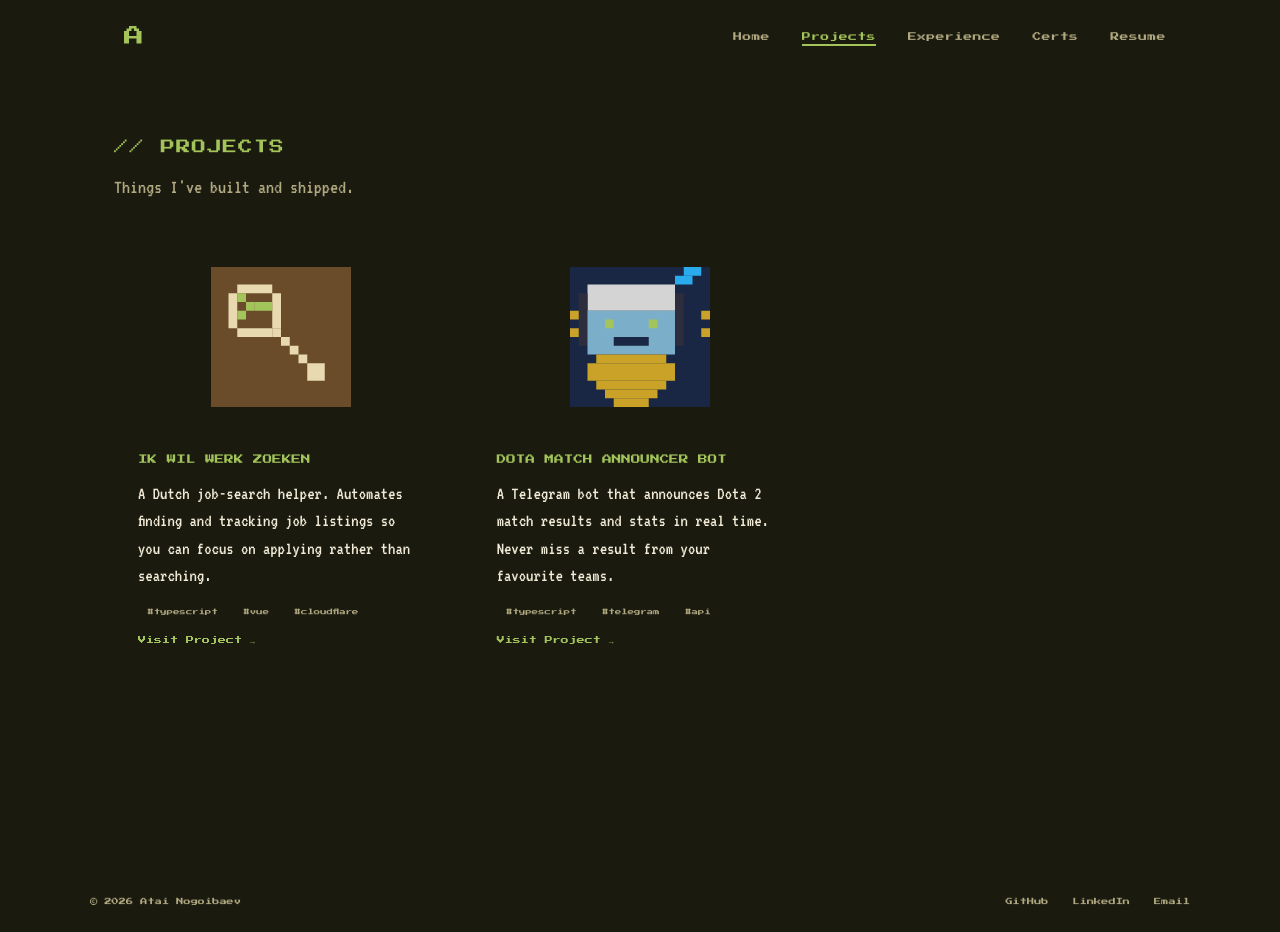
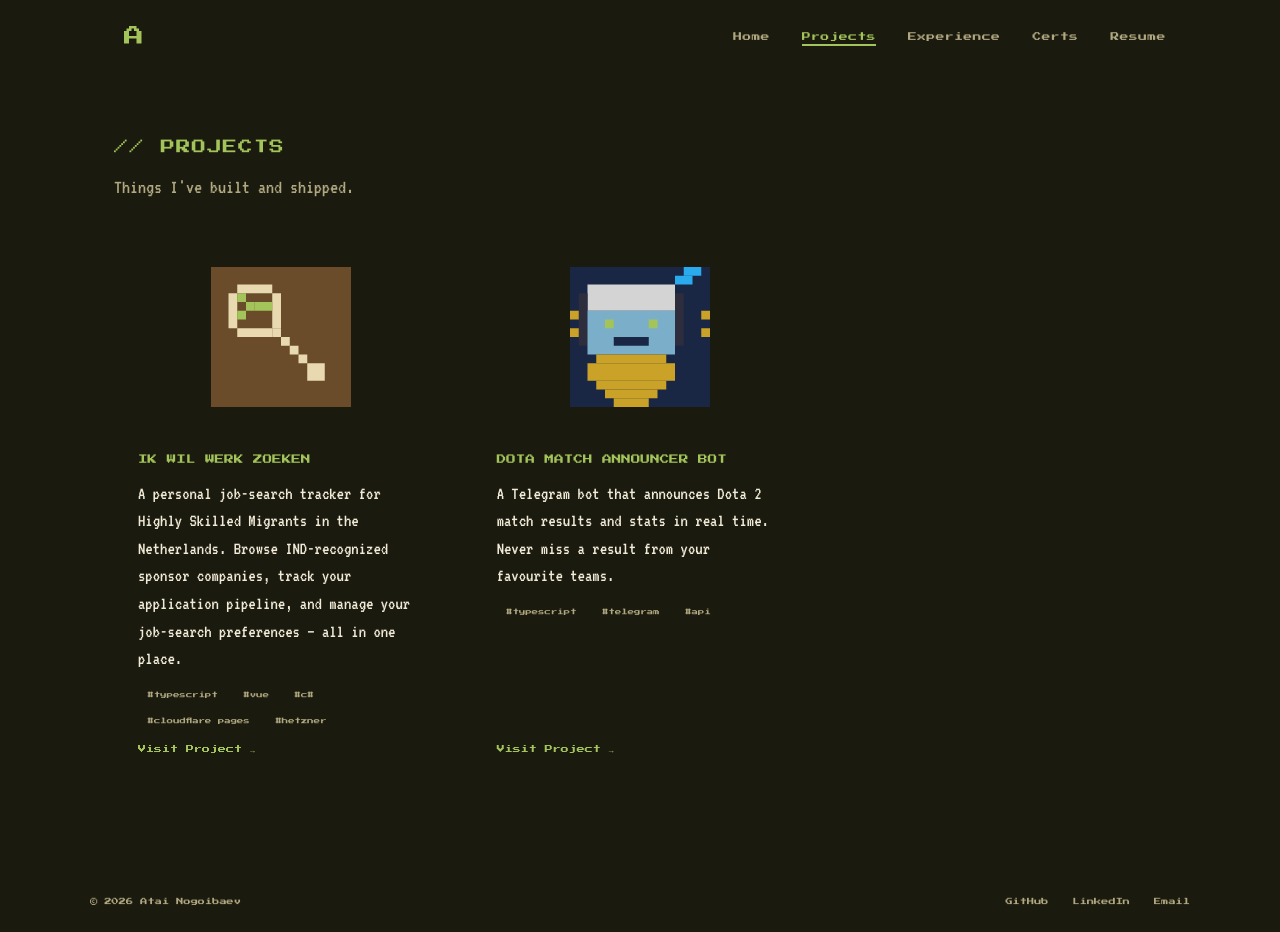
Before and after one commit to aj1daar/portfolio, a Vue app: page /projects in a window 1280 px wide. Built offline with nearby package versions, Linux system fonts and the light colour scheme.

Commit message:
fix: update iwwz description and tags

```diff
--- a/src/pages/ProjectsPage/ProjectsPage.vue
+++ b/src/pages/ProjectsPage/ProjectsPage.vue
@@ -19,8 +19,8 @@ const projects = [
   {
     title: 'IK WIL WERK ZOEKEN',
     description:
-      'A Dutch job-search helper. Automates finding and tracking job listings so you can focus on applying rather than searching.',
-    tags: ['typescript', 'vue', 'cloudflare'],
+      'A personal job-search tracker for Highly Skilled Migrants in the Netherlands. Browse IND-recognized sponsor companies, track your application pipeline, and manage your job-search preferences — all in one place.',
+    tags: ['typescript', 'vue', 'c#', 'cloudflare pages', 'hetzner'],
     url: 'https://iwwz.nogoibay.org/',
     imageUrl: '/images/projects/iwwz.svg',
     pixelArt: true,
```
